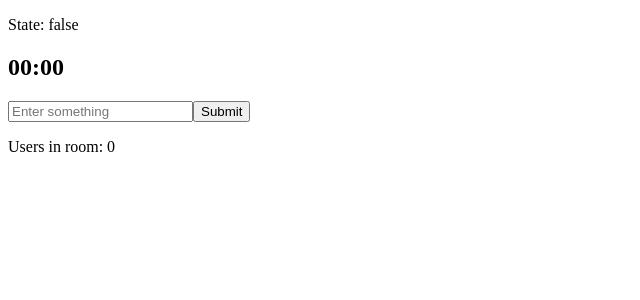
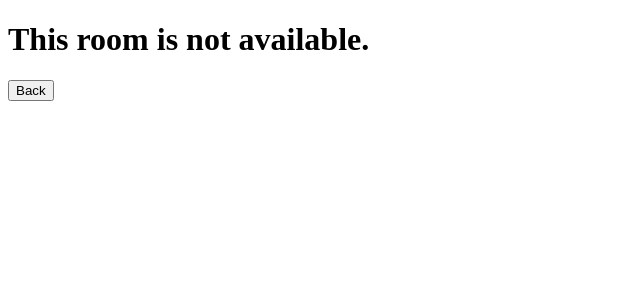
Before and after one commit to CommunityFocus/cf-frontend, a React (Vite) app: page /default in a window 1280 px wide. Shown: the top 300 px of the page, without its empty margins (0-640 px from the left). Built offline with nearby package versions, Linux system fonts and the light colour scheme; no server answers.

Commit message:
Enforce that the default room cant be created

```diff
--- /dev/null
+++ b/src/components/DefaultRoom.tsx
@@ -0,0 +1,17 @@
+import { useNavigate } from "react-router-dom";
+
+function DefaultRoom() {
+    const Navigate = useNavigate();
+  return (
+    <>
+      <h1>This room is not available.</h1>
+      <button
+        onClick={() => {
+            Navigate('/')
+        }}
+      >Back</button>
+    </>
+  );
+}
+
+export default DefaultRoom;
--- a/src/main.tsx
+++ b/src/main.tsx
@@ -3,6 +3,7 @@ import ReactDOM from "react-dom/client";
 import App from "./App.tsx";
 import Room from "./components/Room.tsx";
 import { BrowserRouter, Route, Routes } from "react-router-dom";
+import DefaultRoom from "./components/DefaultRoom.tsx";
 
 ReactDOM.createRoot(document.getElementById("root") as HTMLElement).render(
   <React.StrictMode>
@@ -10,6 +11,7 @@ ReactDOM.createRoot(document.getElementById("root") as HTMLElement).render(
       <Routes>
         <Route path="/" element={<App />} />
         <Route path="/:room" element={<Room />} />
+        <Route path="/default" element={<DefaultRoom/>} />
       </Routes>
     </BrowserRouter>
   </React.StrictMode>
```
